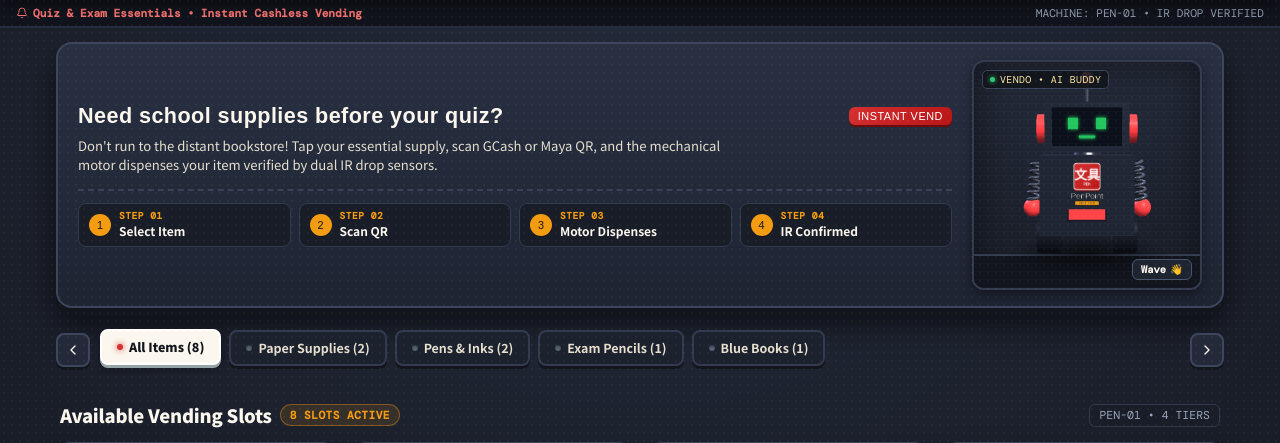
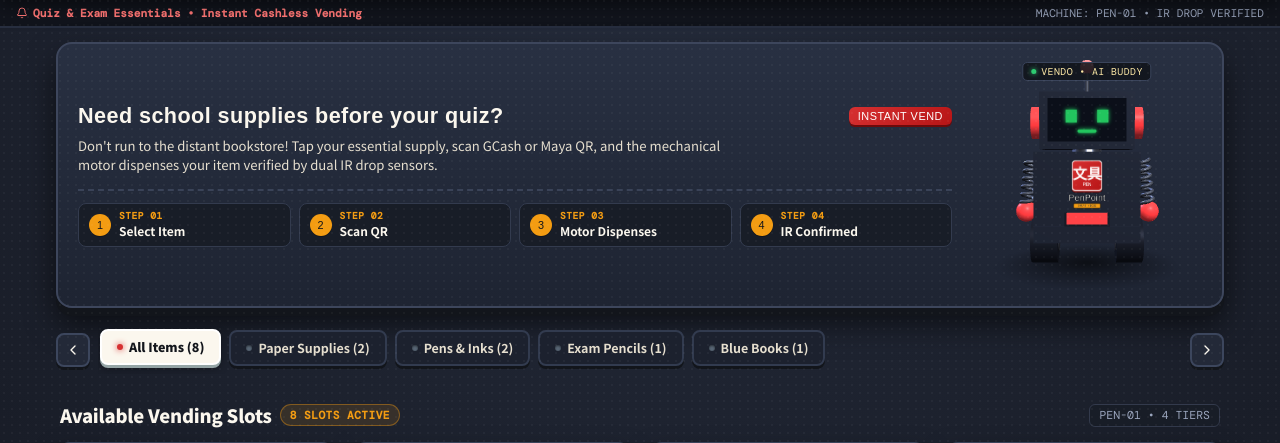
Before and after one commit to dostouis/PenPoint, a PHP site: page /public/index.php in a window 1280 px wide. Shown: the part 67-510 px from the top of the page. Run offline with PHP 8.4, Linux system fonts and the light colour scheme; data comes from the database, SQL or seed files in the repository; some web fonts are replaced.

Commit message:
style(mascot): remove bounding box container, remove wave button, and make mascot auto-wave every 10s

```diff
--- a/public/index.php
+++ b/public/index.php
@@ -405,38 +405,13 @@ foreach ($products as $p) {
             position: relative;
             width: 100%;
             height: 230px;
-            border-radius: 12px;
-            background: linear-gradient(180deg, #232938 0%, #181d27 100%);
-            border: 2px solid #333b4e;
-            box-shadow: inset 0 0 40px rgba(0, 0, 0, 0.55), 0 4px 12px rgba(0, 0, 0, 0.4);
-            overflow: hidden;
+            overflow: visible;
             cursor: pointer;
             touch-action: manipulation;
             user-select: none;
             display: flex;
             align-items: center;
             justify-content: center;
-        }
-
-        .mascot-bay::before {
-            content: "";
-            position: absolute;
-            left: 0;
-            right: 0;
-            bottom: 0;
-            height: 14%;
-            background: #11141c;
-            border-top: 2px solid #333b4e;
-            pointer-events: none;
-        }
-
-        .mascot-bay::after {
-            content: "";
-            position: absolute;
-            inset: 0;
-            pointer-events: none;
-            z-index: 2;
-            background: repeating-linear-gradient(0deg, rgba(255, 255, 255, 0.025) 0 1px, transparent 1px 4px);
         }
 
         .mascot-bay canvas {
@@ -449,13 +424,14 @@ foreach ($products as $p) {
 
         .mascot-hud-tag {
             position: absolute;
-            top: 8px;
-            left: 8px;
+            top: 2px;
+            left: 50%;
+            transform: translateX(-50%);
             z-index: 5;
             background: rgba(18, 21, 27, 0.88);
             border: 1px solid #3a445b;
             border-radius: 5px;
-            padding: 2px 7px;
+            padding: 2px 8px;
             display: flex;
             align-items: center;
             gap: 5px;
@@ -464,6 +440,7 @@ foreach ($products as $p) {
             color: #ffeaa7;
             letter-spacing: 0.04em;
             pointer-events: none;
+            white-space: nowrap;
         }
 
         .mascot-hud-dot {
@@ -472,37 +449,6 @@ foreach ($products as $p) {
             border-radius: 50%;
             background: #2ecc71;
             box-shadow: 0 0 5px #2ecc71;
-        }
-
-        .mascot-hi-btn {
-            position: absolute;
-            bottom: 8px;
-            right: 8px;
-            z-index: 5;
-            background: rgba(33, 38, 52, 0.9);
-            border: 1.5px solid #4a5570;
-            color: var(--retro-cream);
-            border-radius: 6px;
-            padding: 3px 8px;
-            font-family: var(--font-mono);
-            font-size: 0.65rem;
-            font-weight: 700;
-            cursor: pointer;
-            box-shadow: 0 2px 0 #12151b;
-            transition: all 0.12s ease;
-            display: flex;
-            align-items: center;
-            gap: 4px;
-        }
-
-        .mascot-hi-btn:hover {
-            background: var(--retro-red);
-            border-color: #ffffff;
-        }
-
-        .mascot-hi-btn:active {
-            transform: translateY(1px);
-            box-shadow: none;
         }
 
         .pop-vendo {
@@ -1973,15 +1919,12 @@ foreach ($products as $p) {
                 </div>
             </div>
 
-            <!-- Vendo the Mascot 3D Stage -->
+            <!-- Vendo the Mascot 3D Stage (Seamless, No Box Container) -->
             <div class="mascot-bay" id="vendoMascotStage" role="img" aria-label="Vendo the PenPoint 3D mascot buddy">
                 <div class="mascot-hud-tag">
                     <span class="mascot-hud-dot"></span>
                     <span>VENDO • AI BUDDY</span>
                 </div>
-                <button type="button" class="mascot-hi-btn" id="vendoSayHiBtn" title="Wave to Vendo">
-                    <span>Wave</span> 👋
-                </button>
             </div>
         </div>
     </div>
@@ -2684,7 +2627,7 @@ foreach ($products as $p) {
         // Initialize 3D Mascot Vendo
         document.addEventListener('DOMContentLoaded', function() {
             if (typeof initVendoMascot === 'function') {
-                initVendoMascot('vendoMascotStage', 'vendoSayHiBtn');
+                initVendoMascot('vendoMascotStage');
             }
         });
     </script>
```
Also changed, not shown: public/assets/js/vendo-mascot.js.
